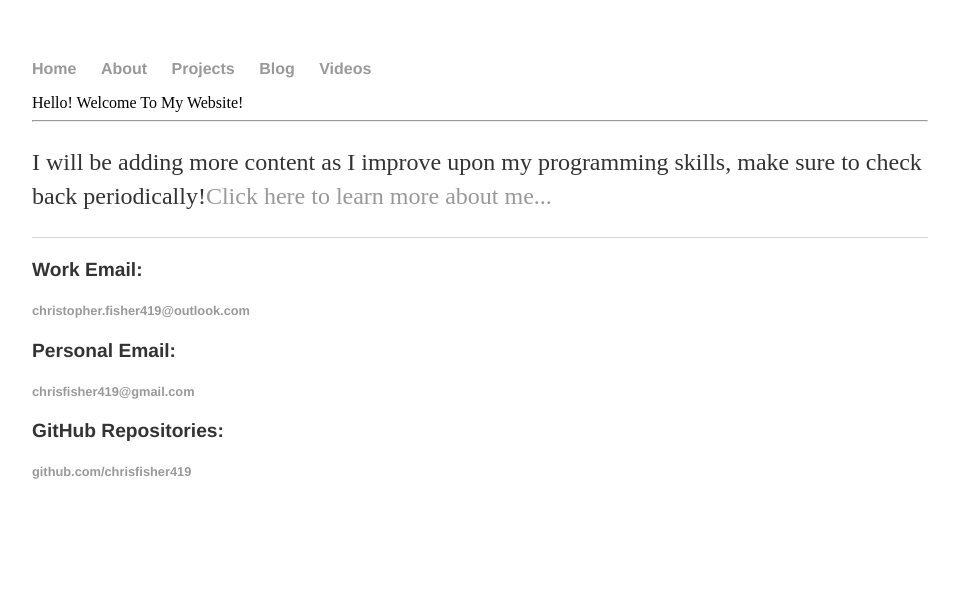
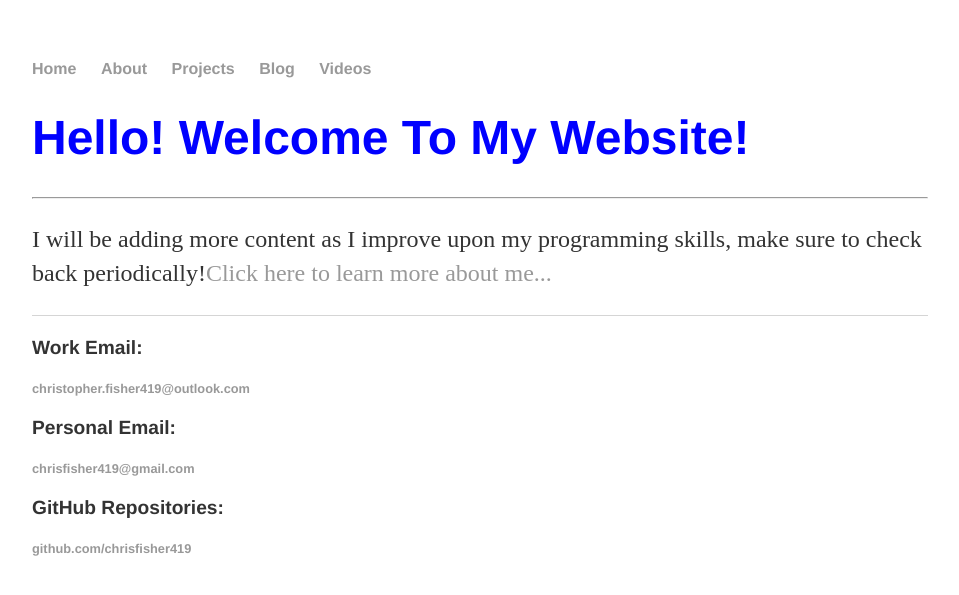
Before and after one commit to chrisfisher419/chrisfisher419.github.io, a Jekyll site: the page built from index.html, in a window 1280 px wide. Shown: the top 595 px of the page, without its empty margins (160-1119 px from the left). Built offline with Jekyll 4.4.1, drawn with Linux system fonts in a browser that asks for light colours.

Commit message:
Update index.html

```diff
--- a/index.html
+++ b/index.html
@@ -3,6 +3,6 @@ layout: default
 title: Christopher Fisher
 ---
 <div class="blurb">
-	<style="color:blue;">Hello! Welcome To My Website!</h1> <hr />
+	<h1 style="color:blue;">Hello! Welcome To My Website!</h1> <hr />
 	<p>I will be adding more content as I improve upon my programming skills, make sure to check back periodically!<a href="/about">Click here to learn more about me...</a></p>
 </div><!-- /.blurb -->
```
